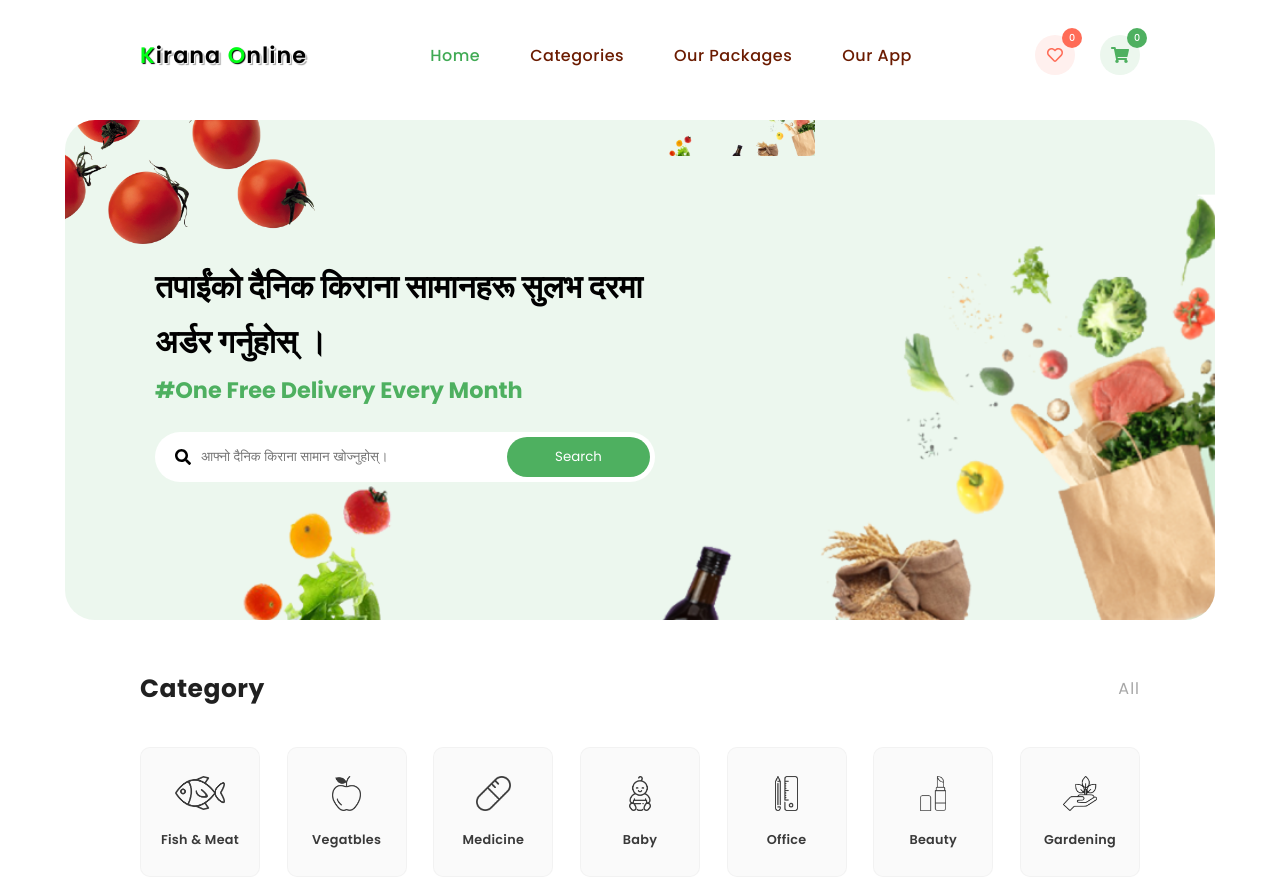
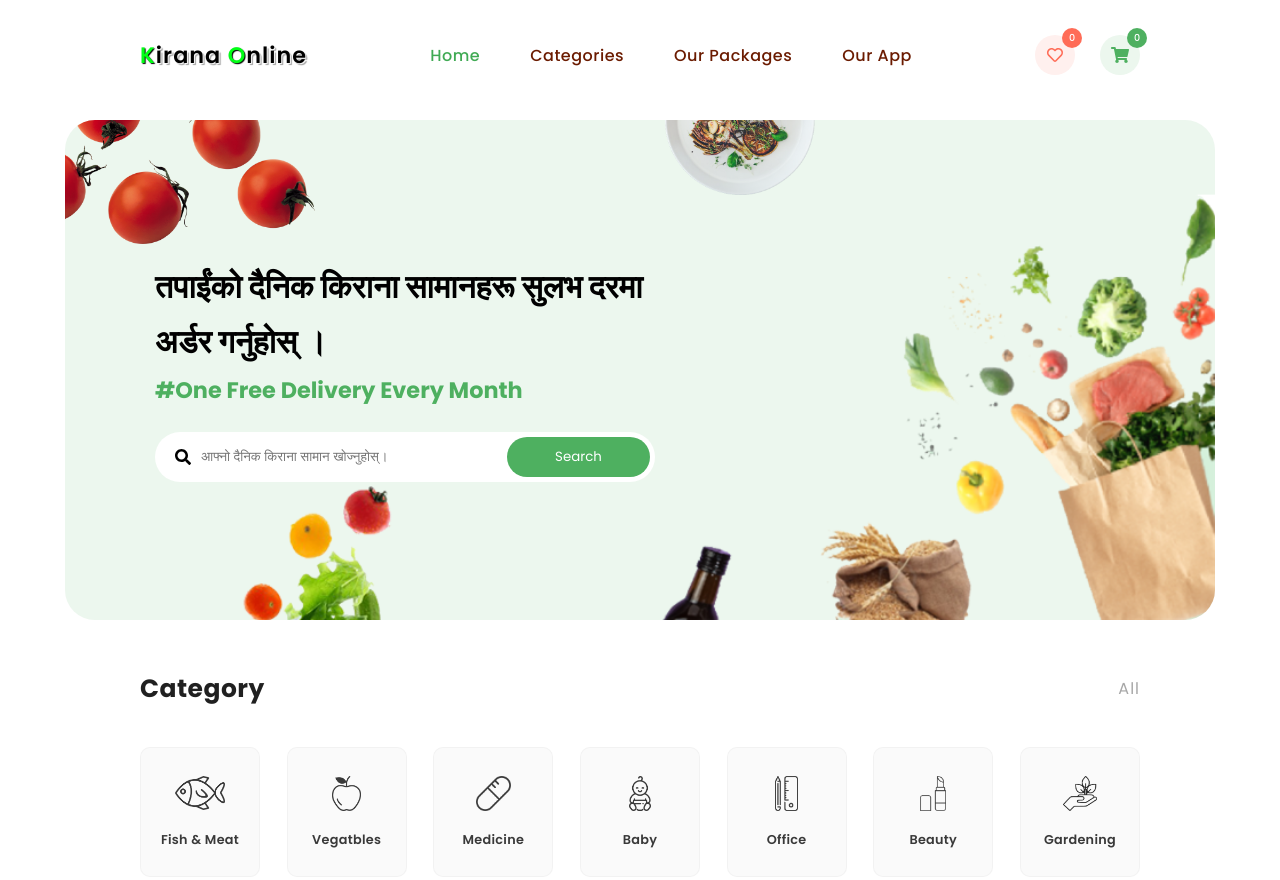
Before and after one commit to surazkarn/KiranaOnline, a plain HTML site: page index.html in a window 1280 px wide. Shown: the top 880 px of the page. Drawn offline with Linux system fonts and the light colour scheme.

Commit message:
Update index.html

```diff
--- a/index.html
+++ b/index.html
@@ -105,7 +105,7 @@
 <section id="search-banner">
     <!--bg--------->
     <img alt="bg" class="bg-1" src="images/bg-1.png">
-    <img alt="bg-2" class="bg-2" src="images/bg.png">
+    <img alt="bg-2" class="bg-2" src="images/bg-2.png">
 
 <!--text------->
 <div class="search-banner-text">
```
